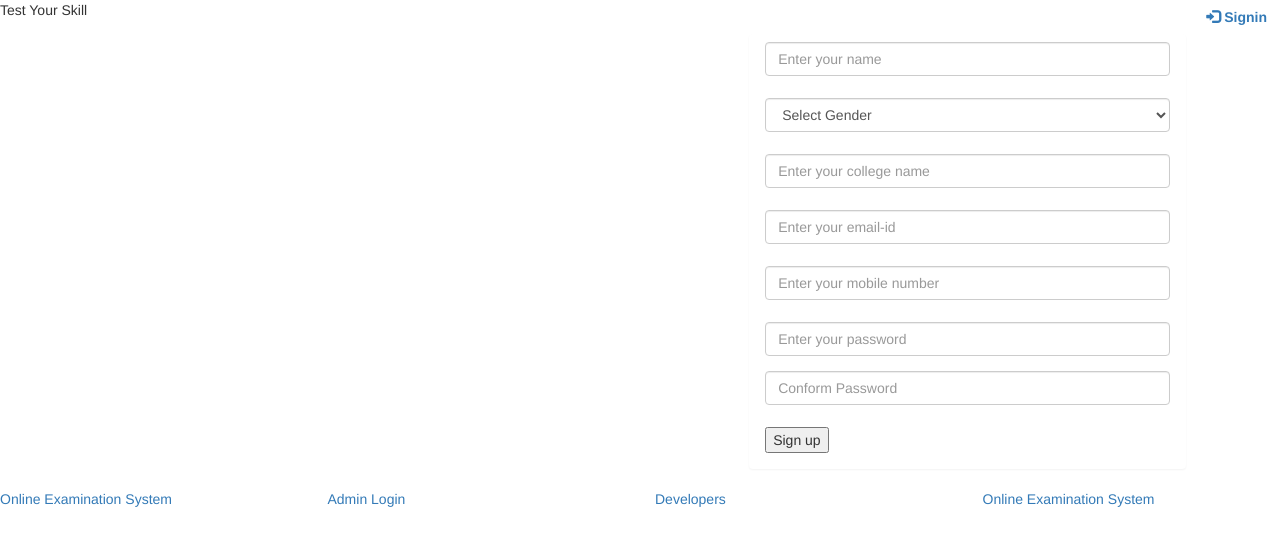
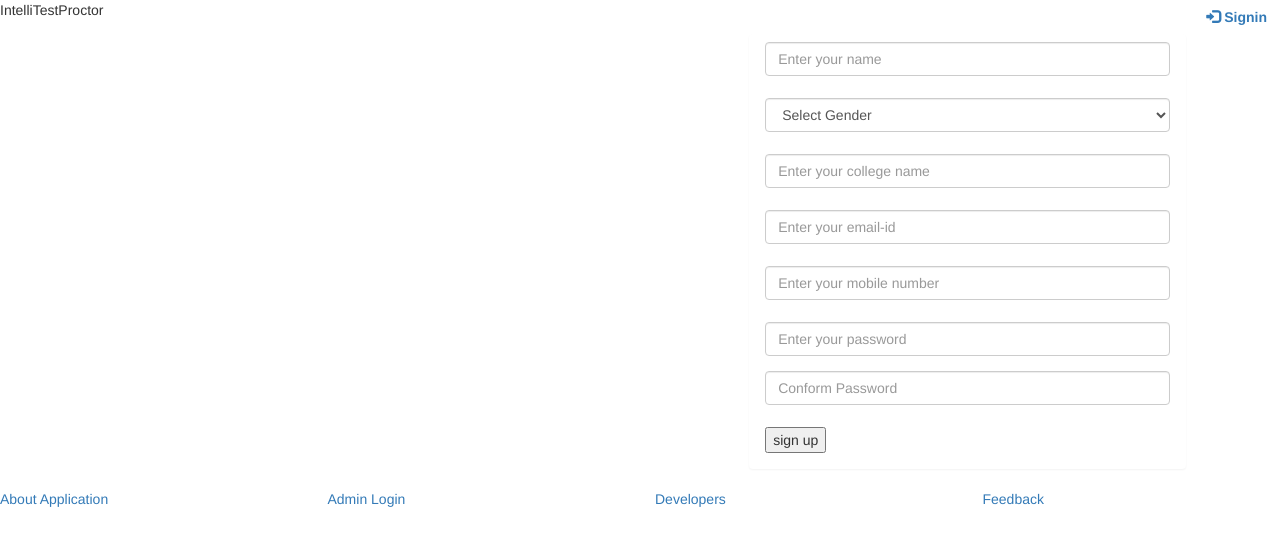
Before and after one commit to EshaalakshmiDS/IntelliTestProctor-Advanced-Online-Assessment-Platform, a PHP site: page / in a window 1280 px wide. Shown: the top 546 px of the page. Run offline with PHP 8.4, Linux system fonts and the light colour scheme; some libraries are stand-ins or nearby versions.

Commit message:
Update index.php

```diff
--- a/index.php
+++ b/index.php
@@ -4,7 +4,7 @@
 <meta http-equiv="Content-Type" content="text/html; charset=iso-8859-1" />
 <meta name="viewport" content="width=device-width, initial-scale=1">
 
-<title>|| TEST YOUR SKILL || </title>
+<title>IntelliTestProctor</title>
 <link  rel="stylesheet" href="css/bootstrap.min.css"/>
  <link  rel="stylesheet" href="css/bootstrap-theme.min.css"/>
  <link rel="stylesheet" href="css/main.css">
@@ -29,7 +29,7 @@ var b = document.forms["form"]["cpassword"].value;if (a!=b){alert("Passwords mus
 <div class="header">
 <div class="row">
 <div class="col-lg-6">
-<span class="logo">Test Your Skill</span></div>
+<span class="logo">IntelliTestProctor</span></div>
 <div class="col-md-2 col-md-offset-4">
 <a href="#" class="pull-right btn sub1" data-toggle="modal" data-target="#myModal"><span class="glyphicon glyphicon-log-in" aria-hidden="true"></span>&nbsp;<span class="title1"><b>Signin</b></span></a></div>
 <!--sign in modal start-->
@@ -160,7 +160,7 @@ var b = document.forms["form"]["cpassword"].value;if (a!=b){alert("Passwords mus
 <div class="form-group">
   <label class="col-md-12 control-label" for=""></label>
   <div class="col-md-12">
-    <input  type="submit" class="sub" value="Sign up" class="btn btn-primary"/>
+    <input  type="submit" class="sub" value="sign up" class="btn btn-primary"/>
   </div>
 </div>
 
@@ -173,7 +173,7 @@ var b = document.forms["form"]["cpassword"].value;if (a!=b){alert("Passwords mus
 <!--Footer start-->
 <div class="row footer">
 <div class="col-md-3 box">
-<a>Online Examination System</a>
+<a href="https://github.com/EshaalakshmiDS/IntelliTestProctor-Advanced-Online-Assessment-Platform" target="_blank">About Application</a>
 </div>
 <div class="col-md-3 box">
 <a href="#" data-toggle="modal" data-target="#login">Admin Login</a></div>
@@ -181,8 +181,7 @@ var b = document.forms["form"]["cpassword"].value;if (a!=b){alert("Passwords mus
 <a href="#" data-toggle="modal" data-target="#developers">Developers</a>
 </div>
 <div class="col-md-3 box">
-<!-- <a href="feedback.php" target="_blank">Feedback</a></div></div> -->
-<a>Online Examination System</a>
+<a href="feedback.php" target="_blank">Feedback</a></div></div>
 <!-- Modal For Developers-->
 <div class="modal fade title1" id="developers">
   <div class="modal-dialog">
@@ -196,13 +195,13 @@ var b = document.forms["form"]["cpassword"].value;if (a!=b){alert("Passwords mus
         <p>
 		<div class="row">
 		<div class="col-md-4">
-		 <img src="image/newa.jpg" width=100 height=100 alt="Eshaa" class="img-rounded">
+		 <img src="https://media.licdn.com/dms/image/D5603AQGHLP89OLK86Q/profile-displayphoto-shrink_400_400/0/1706242578753?e=1726704000&v=beta&t=uH4fUJQCjWHKekw21Sn_3YM6DjfoUmw7c-NbObQkxMU" width=100 height=100 alt="B.E in Information Science & Engineering" class="img-rounded">
 		 </div>
 		 <div class="col-md-5">
-		<a href="https://www.linkedin.com/in/eshaalakshmi-d-s-802b65221/" style="color:#202020; font-family:'typo' ; font-size:18px" title="Find on Linkedin">-Eshaa D S</a>
-		<h4 style="color:#202020; font-family:'typo' ;font-size:16px" class="title1">+91 9165063741</h4>
-		<h4 style="font-family:'typo' ">esha1484@gmail.com</h4>
-		<h4 style="font-family:'typo' ">JSSATE, Bangalore</h4></div></div>
+		<a href="https://www.linkedin.com/in/eshaalakshmi-d-s-802b65221/" style="color:#202020; font-family:'typo' ; font-size:18px" title="Find on Linkedin">Eshaalakshmi D S</a>
+		<h4 style="color:#202020; font-family:'typo' ;font-size:16px" class="title1">+91 7829902466</h4>
+		<h4 style="font-family:'typo' ">B.E in Information Science & Engineering</h4>
+		<h4 style="font-family:'typo' ">@JSS Academy of Technical Education </h4></div></div>
 		</p>
       </div>
 
```
